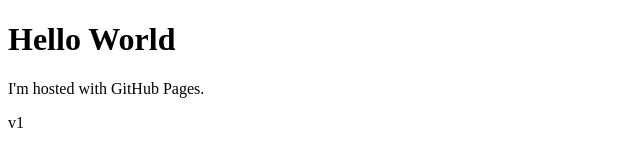
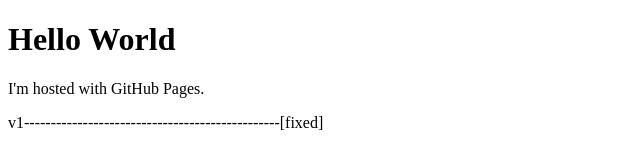
Before and after one commit to alexstrs/link.github.io, a plain HTML site: page index.html in a window 1280 px wide. Shown: the whole page, without its empty margins (0-640 px from the left). Drawn offline with Linux system fonts and the light colour scheme.

Commit message:
Fixed v1

```diff
--- a/index.html
+++ b/index.html
@@ -3,6 +3,6 @@
 <body>
 <h1>Hello World</h1>
 <p>I'm hosted with GitHub Pages.</p>
-<p>v1</p>
+<p>v1------------------------------------------------[fixed]</p>
 </body>
 </html>
```
